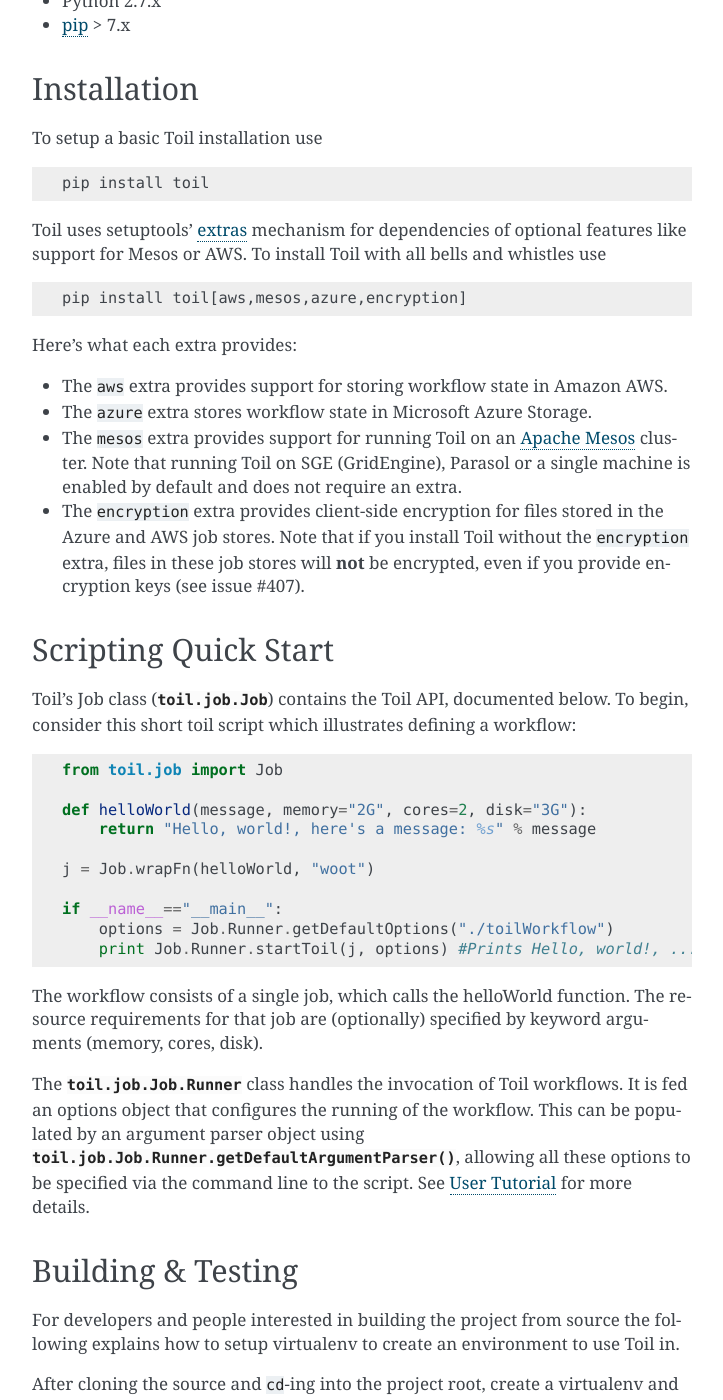
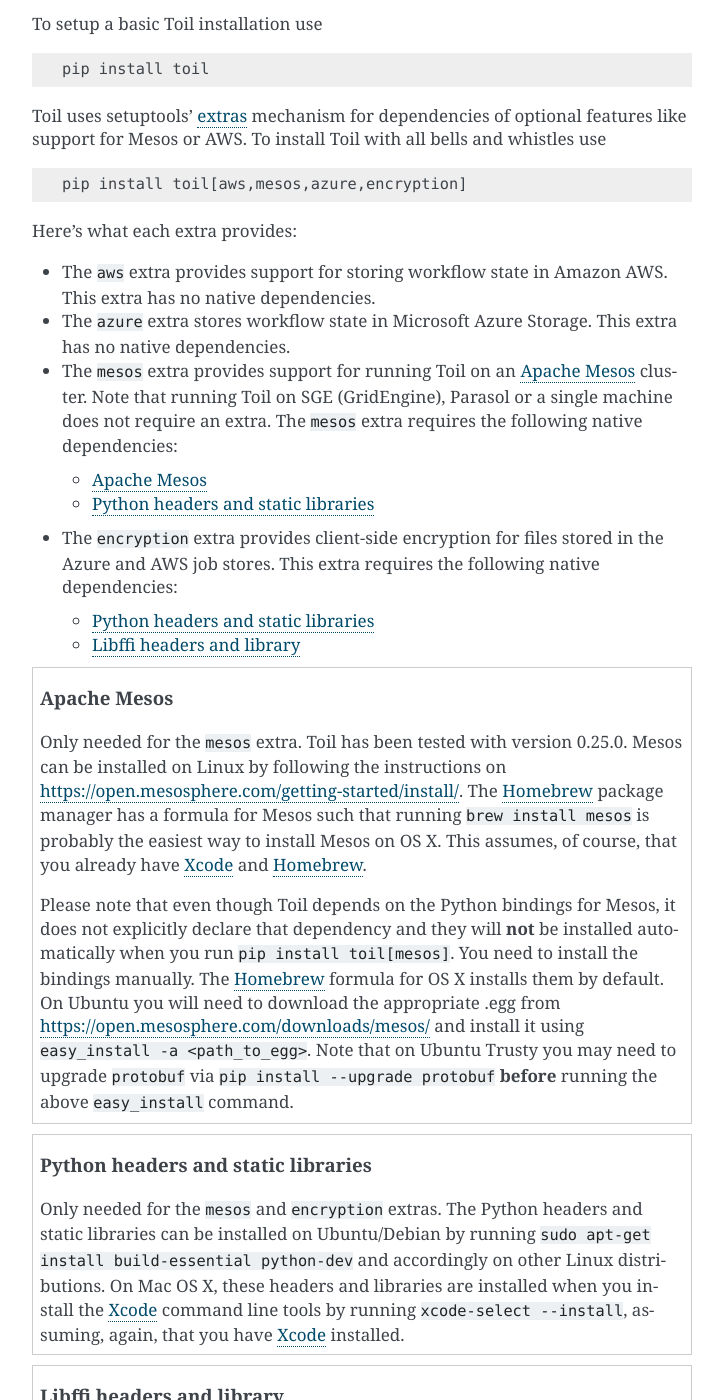
Before and after one commit to DataBiosphere/toil, a Sphinx documentation site: the page built from docs/essentials.rst, in a window 1280 px wide and 1400 px high, scrolled down 1645 px. Shown: the whole window, without its empty margins (388-1111 px from the left). Built offline with Sphinx 7.4.7, drawn with Linux system fonts in a browser that asks for light colours; some of the changed text lies outside the part shown.

Commit message:
Links to native system requirements (resolves #371)

```diff
--- a/docs/essentials.rst
+++ b/docs/essentials.rst
@@ -4,43 +4,74 @@
 Features
 --------
 
-Toil is a workflow engine written in 100% Python. It features:
-    *  Easy installation
-        - e.g. "pip install toil".
-    *  A small API
-        - Easily mastered, the user API is built upon one core class.
-    *  Cross platform support
-        - Develop and test on your laptop then deploy on any of the following:
-            - Commercial clouds
-                + `Amazon Web Services`_ (including the `spot market`_)
-                + `Microsoft Azure`_
-            - Private clouds
-                + `OpenStack`_
-            - High Performance Computing Environments
-                + `GridEngine`_
-                + `Mesos`_
-                + `Parasol`_
-            - Individual multi-core machines
-    *  Complete file and stream management
-        - Temporary and persistent file management that abstracts the details of the underlying file system, providing a uniform interface regardless of environment. Supports both atomic file transfer and streaming interfaces, and provides encryption of user data.
-    *  Scalability
-        - Toil can easily handle workflows concurrently using hundreds of nodes and thousands of cores.
-    *  Robustness
-        - Toil workflows support arbitrary worker and leader failure, with strong check-pointing that always allows resumption.
-    *  Efficiency
-        - Caching, fine grained, per task, resource requirement specifications, and support for the AWS spot market mean workflows can be executed with little waste.
-    *  Declarative and dynamic workflow creation
-        - Workflows can be declared statically, but new jobs can be added dynamically during execution within any existing job, allowing arbitrarily complex workflow graphs with millions of jobs within them.
-    *  Support for databases and services.
-        - For example, Apache Spark clusters can be created in seconds and easily integrated within a toil workflow as a service, with precisely defined time start and end times that fits with the flow of other jobs in the workflow.
-    *  Draft Common Workflow Language (CWL) support
-        - Complete support for the draft 2.0 CWL specification, allowing it to execute CWL workflows.
-    *  Open source
-        - An Apache license allows unrestricted use.
+Toil is a workflow engine entirely written in Python. It features:
+
+* Easy installation, e.g. ``pip install toil``.
+
+* A small API
+
+  Easily mastered, the user API is built upon one core class.
+
+* Cross platform support
+
+  Develop and test on your laptop then deploy on any of the following:
+
+  - Commercial clouds
+    + `Amazon Web Services`_ (including the `spot market`_)
+    + `Microsoft Azure`_
+  - Private clouds
+    + `OpenStack`_
+  - High Performance Computing Environments
+    + `GridEngine`_
+    + `Apache Mesos`_
+    + `Parasol`_
+    + Individual multi-core machines
+
+* Complete file and stream management:
+
+  Temporary and persistent file management that abstracts the details of the
+  underlying file system, providing a uniform interface regardless of
+  environment. Supports both atomic file transfer and streaming interfaces, and
+  provides encryption of user data.
+
+* Scalability:
+
+  Toil can easily handle workflows concurrently using hundreds of nodes and
+  thousands of cores.
+
+* Robustness:
+
+  Toil workflows support arbitrary worker and leader failure, with strong
+  check-pointing that always allows resumption.
+
+* Efficiency:
+
+  Caching, fine grained, per task, resource requirement specifications, and
+  support for the AWS spot market mean workflows can be executed with little
+  waste.
+
+* Declarative and dynamic workflow creation:
+
+  Workflows can be declared statically, but new jobs can be added dynamically
+  during execution within any existing job, allowing arbitrarily complex
+  workflow graphs with millions of jobs within them.
+
+* Support for databases and services:
+
+  For example, Apache Spark clusters can be created in seconds and easily
+  integrated within a toil workflow as a service, with precisely defined time
+  start and end times that fits with the flow of other jobs in the workflow.
+
+* Draft Common Workflow Language (CWL) support
+
+  Complete support for the draft 2.0 CWL specification, allowing it to execute
+  CWL workflows.
+
+* Open Source: An Apache license allows unrestricted use.
 
 .. _GridEngine: http://gridscheduler.sourceforge.net/
 .. _Parasol: https://users.soe.ucsc.edu/~donnak/eng/parasol.htm
-.. _Mesos: http://mesos.apache.org/
+.. _Apache Mesos: http://mesos.apache.org/
 .. _spot market: https://aws.amazon.com/ec2/spot/
 .. _Microsoft Azure: https://azure.microsoft.com
 .. _Amazon Web Services: https://aws.amazon.com/
@@ -78,19 +109,71 @@
 Here's what each extra provides:
 
 * The ``aws`` extra provides support for storing workflow state in Amazon AWS.
+  This extra has no native dependencies.
 
-* The ``azure`` extra stores workflow state in Microsoft Azure Storage.
+* The ``azure`` extra stores workflow state in Microsoft Azure Storage. This
+  extra has no native dependencies.
 
 * The ``mesos`` extra provides support for running Toil on an `Apache Mesos`_
   cluster. Note that running Toil on SGE (GridEngine), Parasol or a single
-  machine is enabled by default and does not require an extra.
+  machine does not require an extra. The ``mesos`` extra requires the following
+  native dependencies:
+
+  * :ref:`Apache Mesos <mesos>`
+  * :ref:`Python headers and static libraries <python-dev>`
 
 * The ``encryption`` extra provides client-side encryption for files stored in
-  the Azure and AWS job stores. Note that if you install Toil without the
-  ``encryption`` extra, files in these job stores will **not** be encrypted,
-  even if you provide encryption keys (see issue #407).
+  the Azure and AWS job stores. This extra requires the following native
+  dependencies:
 
-.. _Apache Mesos: http://mesos.apache.org/gettingstarted/
+  * :ref:`Python headers and static libraries <python-dev>`
+  * :ref:`Libffi headers and library <libffi-dev>`
+
+.. _mesos:
+.. topic:: Apache Mesos
+
+   Only needed for the ``mesos`` extra. Toil has been tested with version
+   0.25.0. Mesos can be installed on Linux by following the instructions on
+   https://open.mesosphere.com/getting-started/install/. The `Homebrew`_
+   package manager has a formula for Mesos such that running ``brew install
+   mesos`` is probably the easiest way to install Mesos on OS X. This assumes,
+   of course, that you already have `Xcode`_ and `Homebrew`_.
+
+   Please note that even though Toil depends on the Python bindings for Mesos,
+   it does not explicitly declare that dependency and they will **not** be
+   installed automatically when you run ``pip install toil[mesos]``. You need
+   to install the bindings manually. The `Homebrew`_ formula for OS X installs
+   them by default. On Ubuntu you will need to download the appropriate .egg
+   from https://open.mesosphere.com/downloads/mesos/ and install it using
+   ``easy_install -a <path_to_egg>``. Note that on Ubuntu Trusty you may need
+   to upgrade ``protobuf`` via ``pip install --upgrade protobuf`` **before**
+   running the above ``easy_install`` command.
+
+.. _python-dev:
+.. topic:: Python headers and static libraries
+
+   Only needed for the ``mesos`` and ``encryption`` extras. The Python headers
+   and static libraries can be installed on Ubuntu/Debian by running ``sudo
+   apt-get install build-essential python-dev`` and accordingly on other Linux
+   distributions. On Mac OS X, these headers and libraries are installed when
+   you install the `Xcode`_ command line tools by running ``xcode-select
+   --install``, assuming, again, that you have `Xcode`_ installed.
+
+.. _libffi-dev:
+.. topic:: Libffi headers and library
+
+   `Libffi`_ is only needed for the ``encryption`` extra. To install `Libffi`_
+   on Ubuntu, run ``sudo apt-get install libffi-dev``. On Mac OS X, run ``brew
+   install libffi``. This assumes, of course, that you have `Xcode`_ and
+   `Homebrew`_ installed.
+
+.. _Apache Mesos: http://mesos.apache.org/
+
+.. _Libffi: https://sourceware.org/libffi/
+
+.. _Xcode: https://developer.apple.com/xcode/
+
+.. _Homebrew: http://brew.sh/
 
 Scripting Quick Start
 ---------------------
@@ -145,6 +228,7 @@
 
 will install Toil in *editable* mode, also known as `development mode`_. Just
 like with a regular install, you may specify extras to use in development mode
+after installing any native dependencies listed in :ref:`installation-ref`.
 
 ::
 
@@ -185,12 +269,9 @@
 Running Mesos Tests
 ~~~~~~~~~~~~~~~~~~~
 
-Install Mesos according to the official instructions. On OS X with Homebrew,
-``brew install mesos`` should be sufficient.
-
-Create the virtualenv with ``--system-site-packages`` to ensure that the Mesos
-Python packages are included. Verify by activating the virtualenv and running
-.. ``pip list | grep mesos``. On OS X, this may come up empty. To fix it, run the
-following::
+See :ref:`Apache Mesos <mesos>`. Be sure to create the virtualenv with
+``--system-site-packages`` to include the Mesos Python bindings. Verify by
+activating the virtualenv and running .. ``pip list | grep mesos``. On OS X,
+this may come up empty. To fix it, run the following::
 
     for i in /usr/local/lib/python2.7/site-packages/*mesos*; do ln -snf $i venv/lib/python2.7/site-packages/ ; done
```
